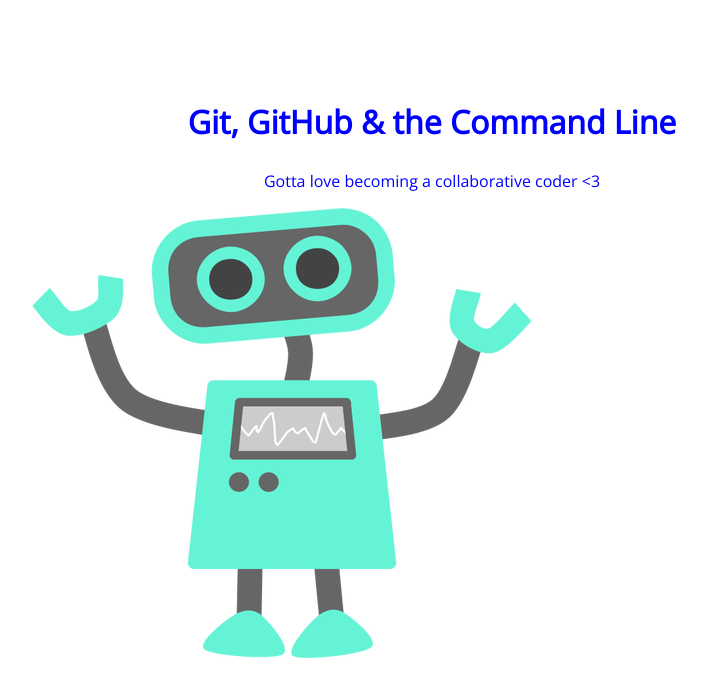
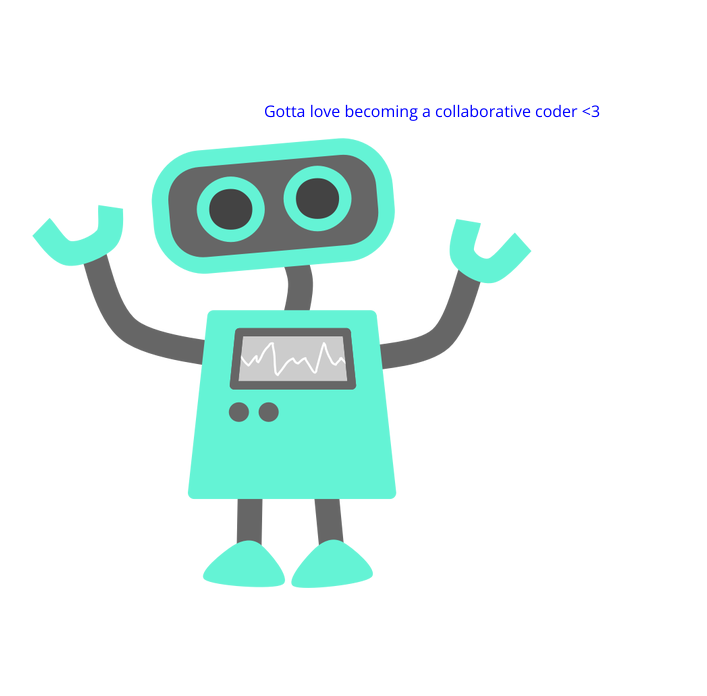
Before and after one commit to penthief54/105-project, a plain HTML site: page index.html in a window 1280 px wide. Shown: the whole page, without its empty margins (208-915 px from the left). Drawn offline with nearby package versions, Linux system fonts and the light colour scheme.

Commit message:
removed h1

```diff
--- a/index.html
+++ b/index.html
@@ -8,7 +8,7 @@
 </head>
 <body>
 	<section>
-		<h1>Git, GitHub & the Command Line</h1>
+		<!--<h1>Git, GitHub & the Command Line</h1>-->
 		<p>Gotta love becoming a collaborative coder <3</p>
 		<img src="img/happy-blue-robot.png">
 	</section>
```
